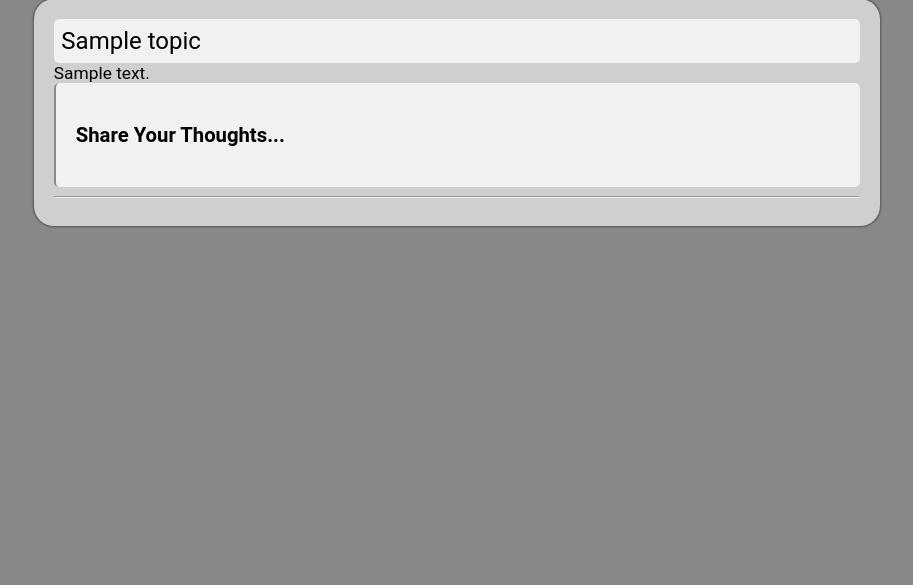
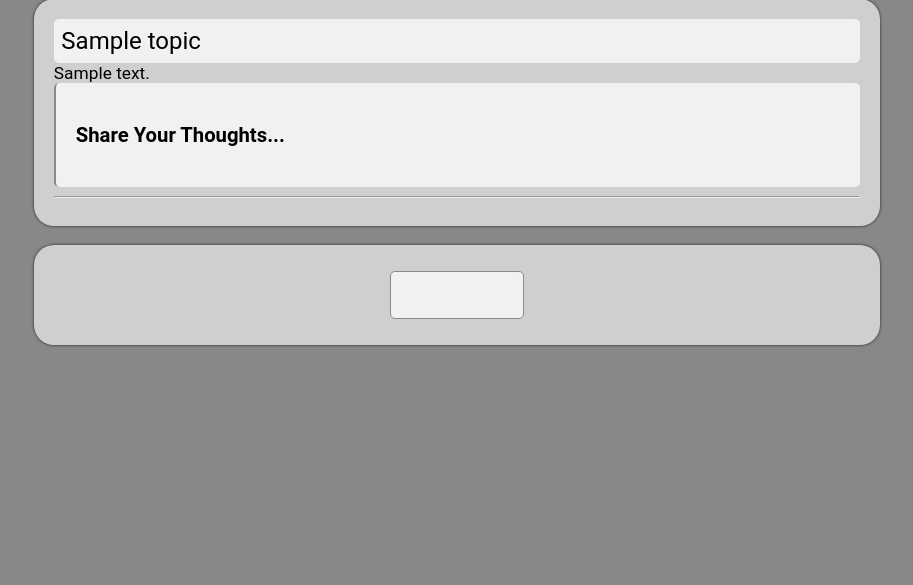
Before and after one commit to sheepman4267/WebRE, a Django app: page /topic/1 in a window 1280 px wide. Shown: the part 89-674 px from the top of the page, without its empty margins (183-1096 px from the left). Run offline with Django 4.2, Linux system fonts and the light colour scheme; a user stored in the database is signed in; tables that the repository leaves empty hold one stand-in row (values such as "Sample post"); some libraries are stand-ins or nearby versions.

Commit message:
Add a back button to the Topic Detail View

```diff
--- a/classroom/templates/classroom/topic-detail-view.html
+++ b/classroom/templates/classroom/topic-detail-view.html
@@ -27,5 +27,12 @@
                 {% include "classroom/participant-post-short.html" with post=post %}
             {% endfor %}
         </div>
+        <div class="body page-button-panel">
+            <a href="{% url "module" topic.module.pk topic.page %}">
+                <button class="nav-button">
+                    <i class="fa-solid fa-arrow-left"></i>
+                </button>
+            </a>
+        </div>
     </div>
 {% endblock %}
```
